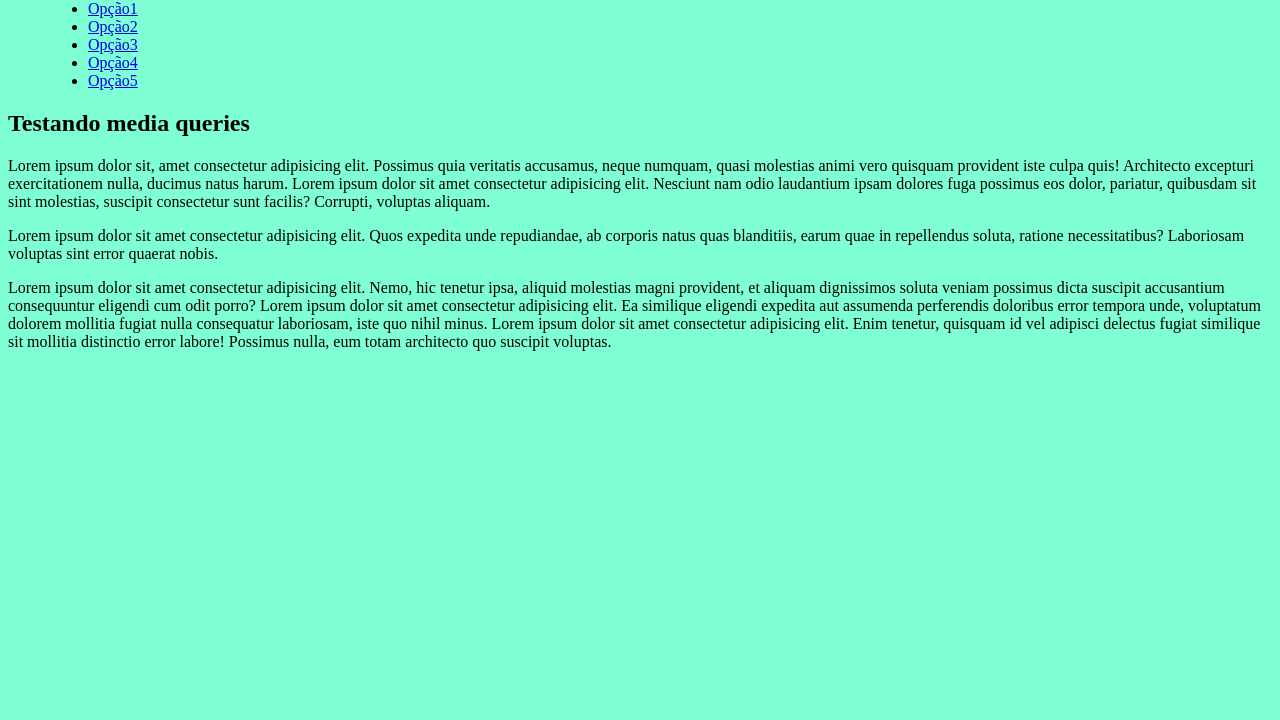
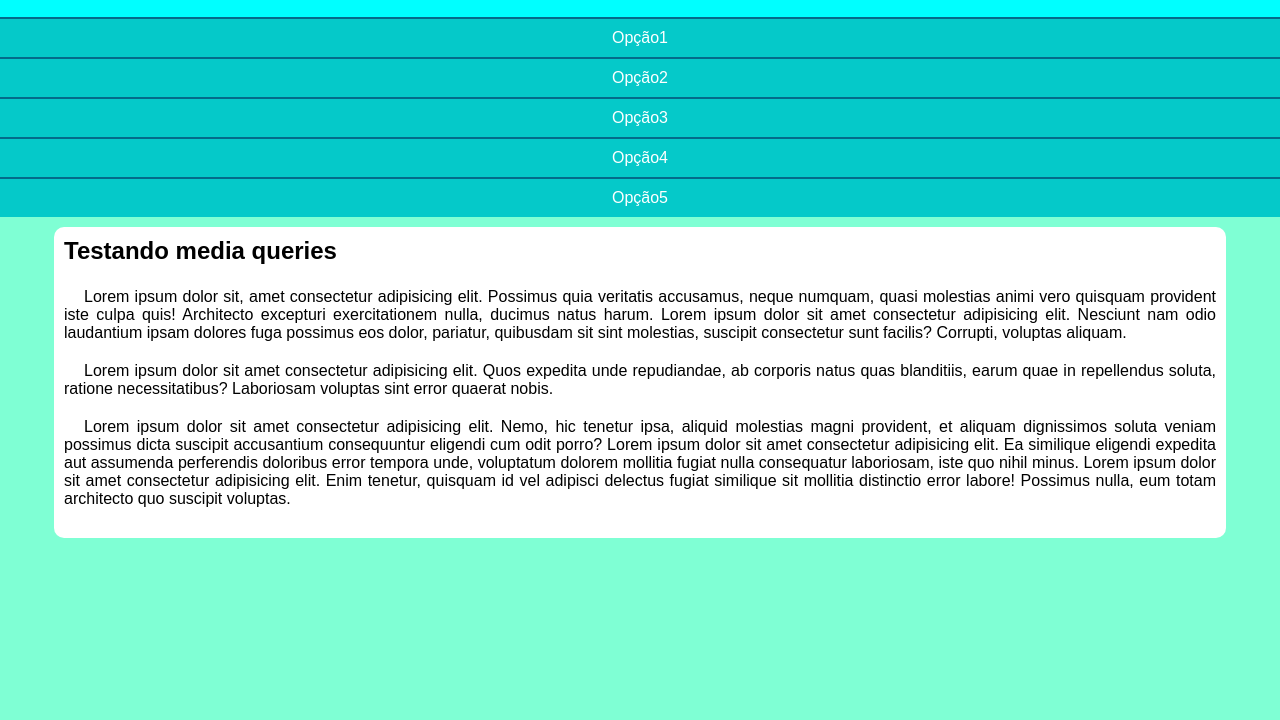
Before and after one commit to Cecato-BMar/ex26, a plain HTML site: page mq005/index.html in a window 1280 px wide. Shown: the part 80-800 px from the top of the page. Drawn offline with Linux system fonts and the light colour scheme.

Commit message:
Módulo 04, Capítulo 25, aula 10

```diff
--- a/mq005/css/style.css
+++ b/mq005/css/style.css
@@ -1,5 +1,59 @@
 @charset "UTF-8";
+
+*{
+    font-family: Arial, Helvetica, sans-serif;
+    margin: 0px;
+    padding: 0px;
+}
 
 body, html{
     background-color: aquamarine;
 }
+
+header{
+    background-color: aqua;
+
+}
+header > h1{
+    padding: 30px;
+    text-align: center;
+}
+
+menu{
+    display: block;
+
+}
+menu > ul{
+    list-style-type: none;
+
+}
+menu > ul > li > a {
+    display: block;
+    padding: 10px;
+    text-decoration: none;
+    text-align: center;
+    background-color: rgb(5, 201, 201);
+    color: white;
+    border-top: 2px solid rgb(4, 107, 138);
+}
+menu > ul >li> a:hover{
+    background-color: aqua;
+}
+
+main{
+    width: 90vw;
+    background-color: white;
+    margin: auto;
+    padding: 10px;
+    border-radius: 10px;
+    margin-top: 10px;
+}
+article > h2{
+    padding-bottom: 2%;
+}
+article > p{
+    margin-bottom: 20px;
+    text-align: justify;
+    text-indent: 20px;
+
+}
```
